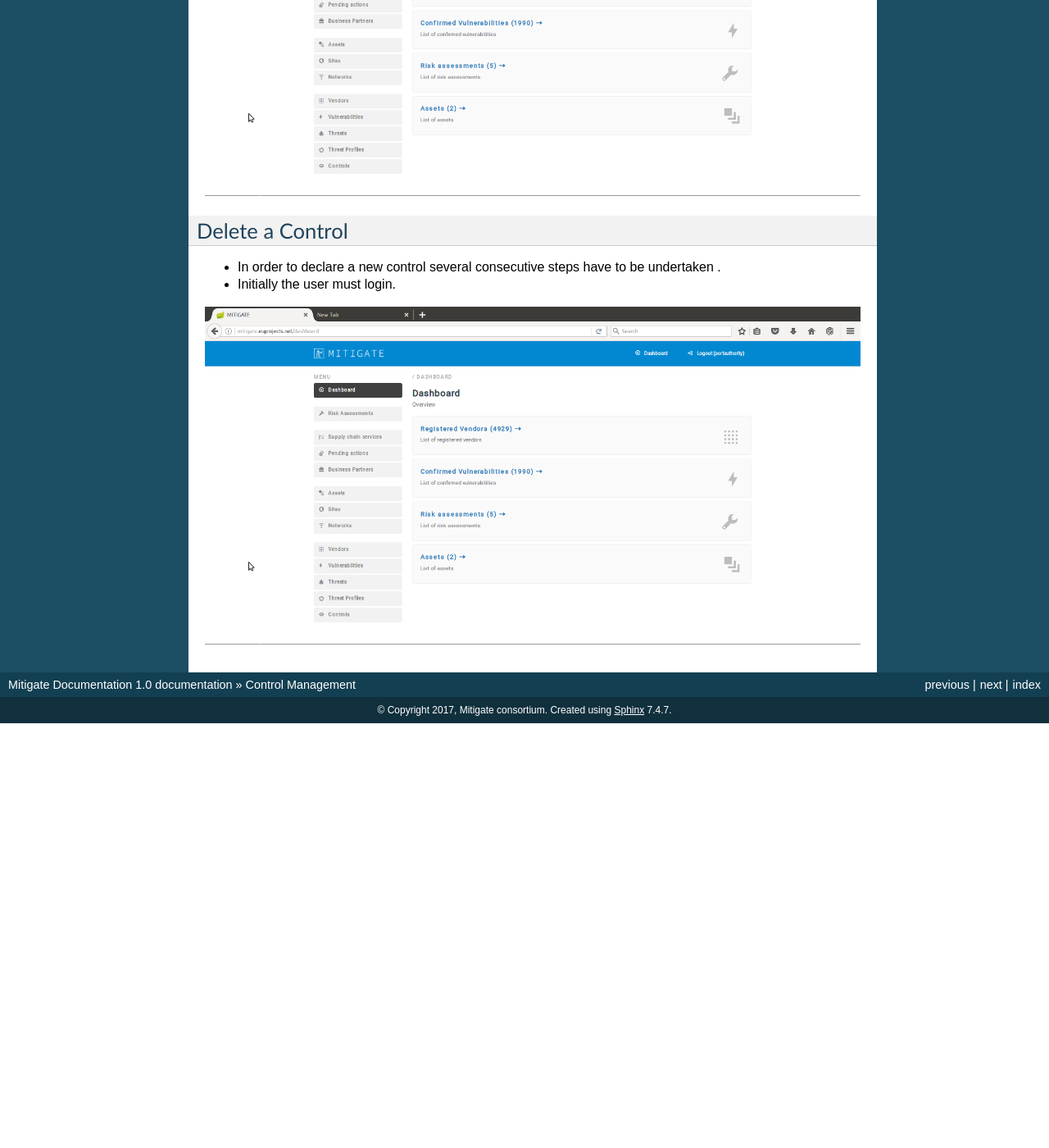
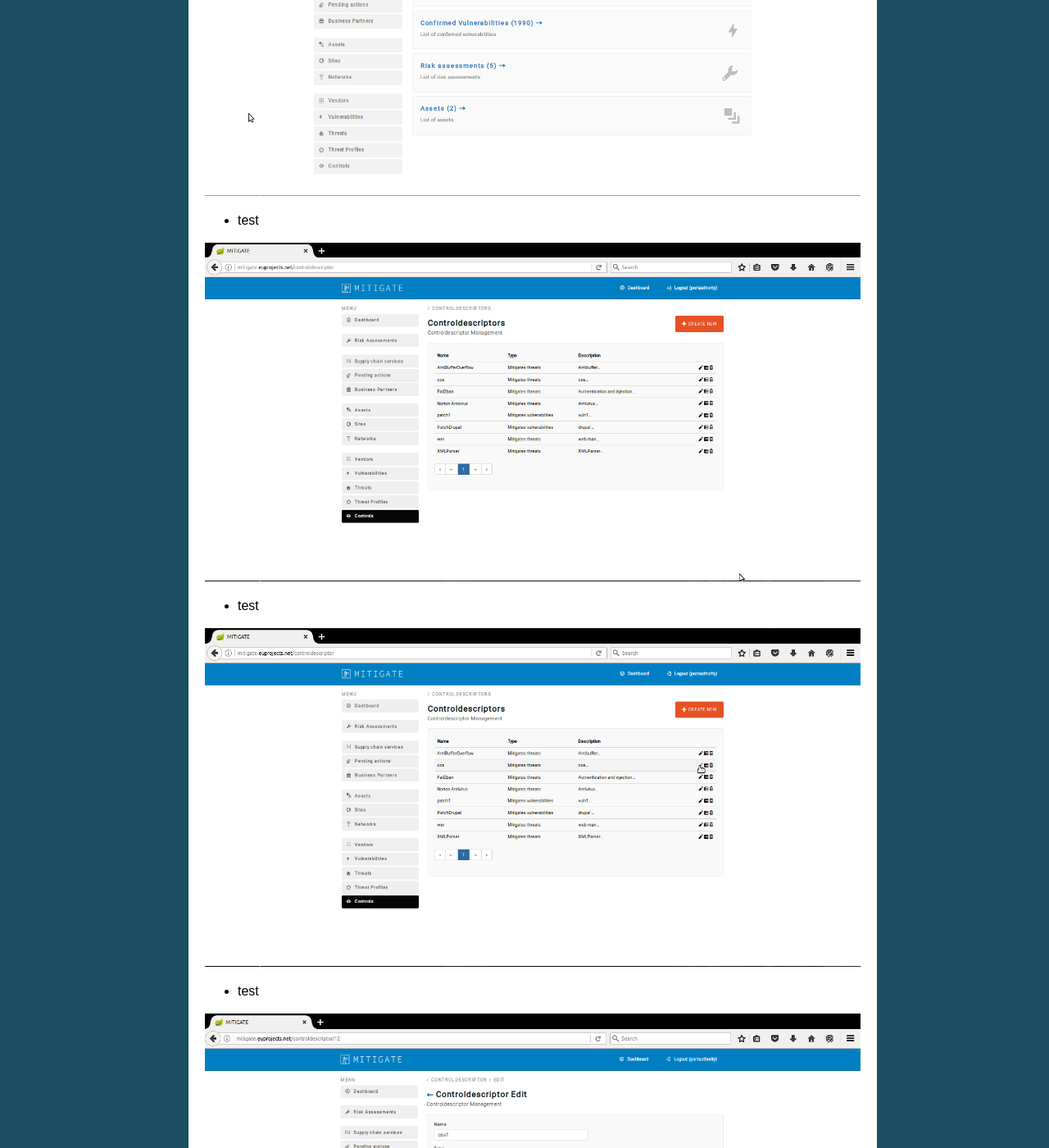
Before and after one commit to singularlogic/mitigate-documentation, a Sphinx documentation site: the page built from docs/f_control.rst, in a window 1280 px wide and 1400 px high, scrolled down 2807 px. Shown: the whole window at 82% size. Built offline with Sphinx 7.4.7, drawn with Linux system fonts in a browser that asks for light colours; before the commit the page ends 3689 px from its top, so only the background shows below that.

Commit message:
Update f_control.rst

```diff
--- a/docs/f_control.rst
+++ b/docs/f_control.rst
@@ -33,6 +33,22 @@ Managing a new control
 
 .. image:: assets/Log_4.png
 
+- test
+
+.. image:: assets/mc.png
+
+- test
+
+.. image:: assets/mc_2.png
+
+- test
+
+.. image:: assets/mc_3.png
+
+-test
+
+.. image:: assets/mc_4.png
+
 Delete a Control
 ----------------
 - In order to declare a new control  several consecutive steps have to be undertaken .
```
